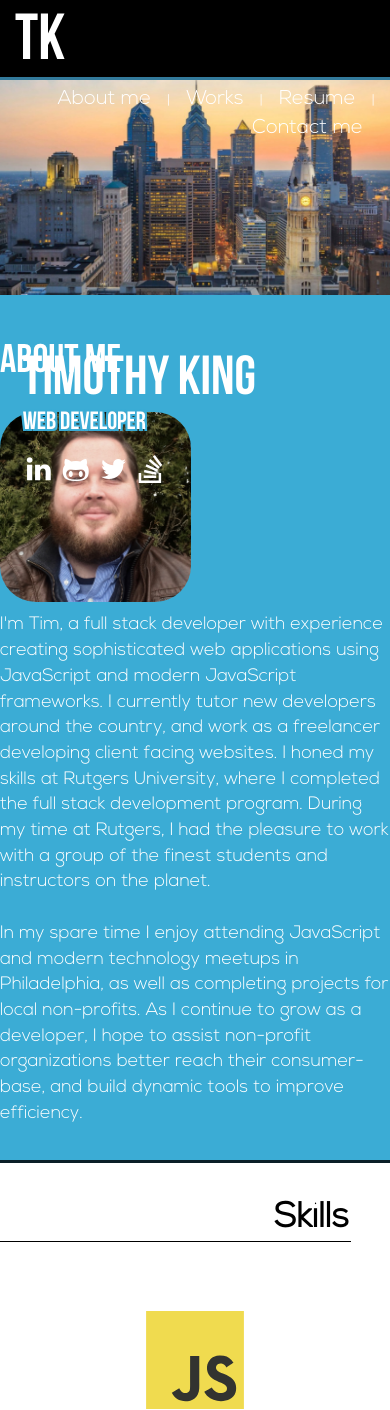
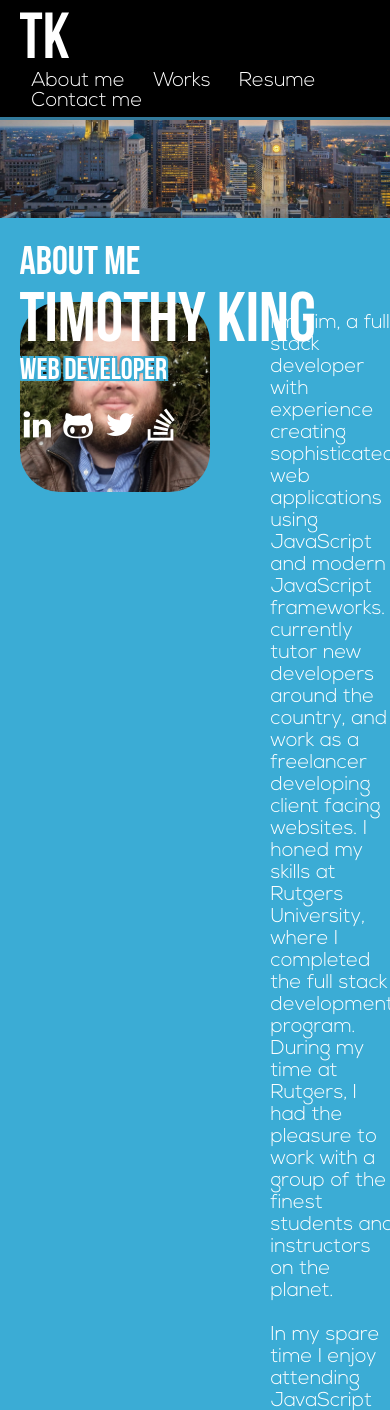
Before and after one commit to tjking20/portfolio, a PHP site: page / in a window 390 px wide; the page is wider, and only the part inside the window is pictured. Shown: the top 1410 px of that part. Run offline with PHP 8.4, Linux system fonts and the light colour scheme; some libraries are stand-ins or nearby versions.

Commit message:
added flexbox styling to about me section

```diff
--- a/assets/css/style.css
+++ b/assets/css/style.css
@@ -11,15 +11,10 @@
 }
 
 body {
-
-    background-size: cover;
-    background-repeat: no-repeat;
-    background-position: center center;
-    background-attachment: fixed;
     background-color: rgba(124, 147, 174, 1);
     color: white;
     font-family: nexa-light;
-    overflow-x: hidden;
+    /*overflow-x: hidden;*/
 }
 
 
@@ -31,17 +26,32 @@ h2{
 }
 
 li{
-    display: inline;
+    display: inline-flex;
+}
+
+.container{
+    width: 100%;
+    display: flex;
+    flex-direction: column;
+}
+
+.content-container{
+    width: 90%;
+    margin-left: 5%;
+    margin-right: 5%;
+    padding: 0%;
+    flex-wrap: wrap;
 }
 
 .content {
-    height: auto;
-    font-size: 18px;
+    /*height: auto;*/
+    font-size: 20px;
     font-weight: 100;
     color: white;
-    overflow-x: hidden;
+    /*overflow-x: hidden;*/
     padding: 6% 0;
 }
+
 .content-minor{
     height: auto;
     font-size: 18px;
@@ -50,11 +60,6 @@ li{
     overflow-x: hidden;
     padding: 4% 0;
 }
-
- .container{
-    width: 100%;
-}
-
 
 a{
 	text-decoration: none;
@@ -66,72 +71,62 @@ a:hover, a:visited{
     color: white;
 }
 
-/*table{
-    border-collapse: collapse;
-    width: 100%;
-}*/
+.sm-icons{
+    margin-top: 20px;
+}
+
+.fa-2x:hover{
+    color: rgba(59, 172, 213, 1.00);
+}
+
 
 
 
 
 /*=========== header ========*/
 
-.sm-icons {
-    height: 40px;
-    margin-left: 10px;
+#menu {
+    background-color: black;
+    position: fixed;
+    border-bottom: 3px solid rgba(51, 122, 155, 1.00);
+    z-index: 50;
+}
+
+#menu-content-container{
+    padding: 1.5% 0%;
+    display: inline-flex;
+    justify-content: space-between;
+
 }
 
 #initials{
-
 	font-family: bebas-neue;
     font-size: 65px;
-	padding: 0px;
-	margin: 0px;
-}
-
-#menu {
-    height: 80px;
-    /*background-color: rgba(177, 177, 177, 1.00);*/
-    background-color: black;
-    position: fixed;
-    /*border-bottom: 4px solid rgba(241, 149, 108, 1);*/
-    border-bottom: 3px solid rgba(51, 122, 155, 1.00);
-    vertical-align: center;
-    z-index: 50;
-}
-#nav-row{
-	margin-top: 1%;
-	padding: 0%;
 }
 
 #nav-buttons{
-	padding-top: 10px;
+    align-self: center;
+    /*flex-wrap: nowrap;*/
+
 }
 
+.nav-links{
 
-#home{
-	padding: 25% 0%;
-}
-
-.nav-link{
-	height: 10%;
-	position: relative;
 	color: white;
 	font-size: 20px;
 	font-weight: 100;
-	padding: 40px 12px 20px 12px;
+	padding: 50px 12px 20px 12px;
 	border-bottom-left-radius: .3em;
 	border-bottom-right-radius: .3em;
-	/*height: inherit;*/
 
 }
 
-.nav-link:hover{
-	/*position: inherit;*/
+.nav-links:hover{
+
 	background-color: rgba(59, 172, 213, 1.00);
 	color: white;
 	text-decoration: none;
-	transition:
+	/*transition:*/
 }
 
 
@@ -139,29 +134,41 @@ a:hover, a:visited{
 
 /*=========== home ========*/
 
-#title{
+#home{
+    padding: 28% 0%;
+}
+#home-content-container{
     position: absolute;
-    top: 40%;
-    left: 2%;
+    top: 35%;
+    /*left: 2%;*/
     z-index: 1;
 }
 
+/*#title{
+    position: absolute;
+    top: 2%;
+    left: 2%;
+    z-index: 1;
+}*/
+
+
+
 #name-container{
     /*border-bottom: 1px solid white;*/
-    width: 300px;
+    /*width: 300px;*/
 }
 
 #title-name{
     font-family: 'bebas-neue';
-    font-size: 55px;
-    padding-bottom: 0px;
+    font-size: 70px;
+    padding-bottom: 10px;
     margin-bottom: 0px;
-    line-height: 40px;
+    line-height: 50px;
 }
 
 #title-position{
     font-family: 'bebas-neue';
-    font-size: 25px;
+    font-size: 30px;
     text-shadow:
     -2px -2px 0 rgba(59, 172, 213, 1.00),
     2px -2px 0 rgba(59, 172, 213, 1.00),
@@ -178,28 +185,34 @@ a:hover, a:visited{
     color: white;
 
 }
-#sm-icons{
-    margin-top: 20px;
-}
 
-.fa-2x:hover{
-    color: rgba(59, 172, 213, 1.00);
-}
+
+
 /*=========== bio ========*/
 
 #about-me {
-    /*background-color: rgba(63, 60, 74, 0.75);*/
     background-color: rgba(59, 172, 213, 1.00);
-    /*box-shadow: 2px 10px 20px 5px #888888;*/
 
 }
 
+#about-me-content-container{
+    display: inline-flex;
+    /*justify-content: space-between;*/
+}
+
 #tjk {
+    display: inline-flex;
+    flex-flow: row wrap;
+    margin-right: 60px;
     height: 190px;
     border-radius: 2em;
+    /*float: left;*/
 }
+
 #about-text{
+    /*display: inline-flex;*/
     margin-top: 10px;
+    line-height: 1.1;
 }
 
 
@@ -242,7 +255,7 @@ a:hover, a:visited{
     margin-bottom: 4%;
     padding: .5%;
     width: 90%;
-    /*text-align: right;*/
+
 }
 
 /*.resume-button-container{
@@ -294,6 +307,10 @@ a:hover, a:visited{
     /*align-self: center;*/
     align-content: center;
 }
+/*
+.icon-container {
+    flex-direction: row;
+}*/
 
 .projects {
     width: 320px;
--- a/index.html
+++ b/index.html
@@ -6,8 +6,8 @@
     <meta charset="utf-8">
     <meta name="viewport" content="width=device-width, initial-scale=1.0">
     <link rel="stylesheet" type="text/css" href="assets/css/reset.css">
-    <link rel="stylesheet" type="text/css" href="https://maxcdn.bootstrapcdn.com/bootstrap/3.3.7/css/bootstrap.min.css">
-    <link rel="stylesheet" href="css/bootstrap-responsive.css">
+    <!-- <link rel="stylesheet" type="text/css" href="https://maxcdn.bootstrapcdn.com/bootstrap/3.3.7/css/bootstrap.min.css"> -->
+    <!-- <link rel="stylesheet" href="css/bootstrap-responsive.css"> -->
     <link rel="stylesheet" href="assets/css/font-awesome/css/font-awesome.min.css">
     <link rel="stylesheet" type="text/css" href="assets/css/style.css" />
     <link rel="stylesheet" type="text/css" href="assets/css/media-queries.css">
@@ -18,17 +18,16 @@
 
 <!-- Begin Navbar -->
 
-    <nav id="menu" class ="container">
-        <!-- nav links -->
-        <div class="row" id="nav-row">
-            <div class="col-lg-2 col-lg-offset-1 col-sm-2">
+    <nav id="menu" class="container">
+        <div class="content-container" id="menu-content-container">
+            <div id="initials-container">
                 <h1 id="initials"><a href="#home">TK</a></h1>
             </div>
-            <div id="nav-buttons" class="col-lg-5 col-lg-offset-3 col-sm-10" align="right">
-                <a href="#about-me" class="nav-link">About me</a> |
-                <a href="#works" class="nav-link">Works</a> |
-                <a href="#resume" class="nav-link">Resume</a> |
-                <a href="#contact" class="nav-link">Contact me</a>
+            <div id="nav-buttons">
+                <a href="#about-me" class="nav-links">About me</a>
+                <a href="#works" class="nav-links">Works</a>
+                <a href="#resume" class="nav-links">Resume</a>
+                <a href="#contact" class="nav-links">Contact me</a>
             </div>
         </div>
     </nav>
@@ -38,13 +37,12 @@
     <div id="skyline-parallax" class="parallax-window" data-parallax="scroll" data-image-src="assets/images/philly.jpg">
         <section class="container" id="home">
 
-            <div class="row">
-                <div class="col-lg-12 col-sm-12" id="title">
+           <div class="content-container" id="home-content-container">
                 <div id="name-container">
                     <h2 id="title-name">Timothy King</h2>
                     <h5 id="title-position">Web Developer</h5>
                 </div>
-                    <ul id="sm-icons">
+                <ul class="sm-icons">
                     <li>
                         <a href="https://www.linkedin.com/in/timothy-j-king/" class="title-icon" target="_blank">
                             <i class="fa fa-linkedin fa-2x" aria-hidden="true"></i>
@@ -67,32 +65,27 @@
                     </li>
                 </ul>
             </div>
-
-            </div>
-            <div class="row">
-                <div class="push col-lg-12 col-sm-12"></div>
-            </div>
         </section>
     </div>
 
         <!--    BEGIN ABOUT ME SECTION -->
 
     <section class="container content" id="about-me">
-        <div class="row">
-            <div class="col-lg-2 col-lg-offset-1 col-sm-4 col-sm-offset-1">
+        <div class="content-container" id="about-me-content-container">
+            <div class="section-header">
                 <h2>About Me</h2>
             </div>
-        </div>
-        <div class="row">
-            <div class="col-lg-2 col-lg-offset-1 col-sm-4 col-sm-offset-1">
+            <div id="about-me-content-container">
+                <div>
                     <img id="tjk" src="assets/images/tjk-image.jpg" alt="Picture of the fabulously handsome Timothy J. King.">
                 </div>
-            <div class="col-lg-8 col-sm-10 col-sm-offset-1">
+                <div>
                     <div id="about-text">
                         <p>I'm Tim, a full stack developer with experience creating sophisticated web applications using JavaScript and modern JavaScript frameworks. I currently tutor new developers around the country, and work as a freelancer developing client facing websites. I honed my skills at Rutgers University, where I completed the full stack development program. During my time at Rutgers, I had the pleasure to work with a group of the finest students and instructors on the planet.
                         <br><br>
                         In my spare time I enjoy attending JavaScript and modern technology meetups in Philadelphia, as well as completing projects for local non-profits. As I continue to grow as a developer, I hope to assist non-profit organizations better reach their consumer-base, and build dynamic tools to improve efficiency.
                         </p>
+                    </div>
                 </div>
             </div>
         </div>
@@ -105,9 +98,9 @@
                 <h2 class="skills-header">Skills</h2>
             </div>
         </div>
-        <div class="row">
-            <div class="col-lg-10 col-lg-offset-1">
-                <div class="row">
+        <div class="content-container icon-container">
+            <!-- <div class="col-lg-10 col-lg-offset-1"> -->
+                <!-- <div class="row"> -->
                     <div class="col-lg-2">
                          <img src="assets/images/skills-icons/js.svg" alt="javascript icon" class="skills-icons">
                     </div>
@@ -128,8 +121,8 @@
                     <div class="col-lg-2">
                         <img src="assets/images/skills-icons/mongodb.svg" alt="javascript icon" class="skills-icons" align="center">
                     </div>
-                </div>
-            </div>
+                <!-- </div> -->
+            <!-- </div> -->
         </div>
         <div class="row">
             <div class= "col-lg-10 col-lg-offset-1">
@@ -295,7 +288,7 @@
                 </div>
                 <div class="col-lg-3 ">
                     <h3 class="subheader-contact">Connect</h3>
-                    <ul id="sm-icons">
+                    <ul class="sm-icons">
                         <li>
                             <a href="https://www.linkedin.com/in/timothy-j-king/" class="title-icon" target="_blank">
                                 <i class="fa fa-linkedin fa-2x" aria-hidden="true"></i>
```
Also changed, not shown: assets/images/IMG_2609.PNG (added), assets/images/IMG_2610.PNG (added), assets/images/IMG_2611.PNG (added). Lines whose indentation alone changed are shown as unchanged.
